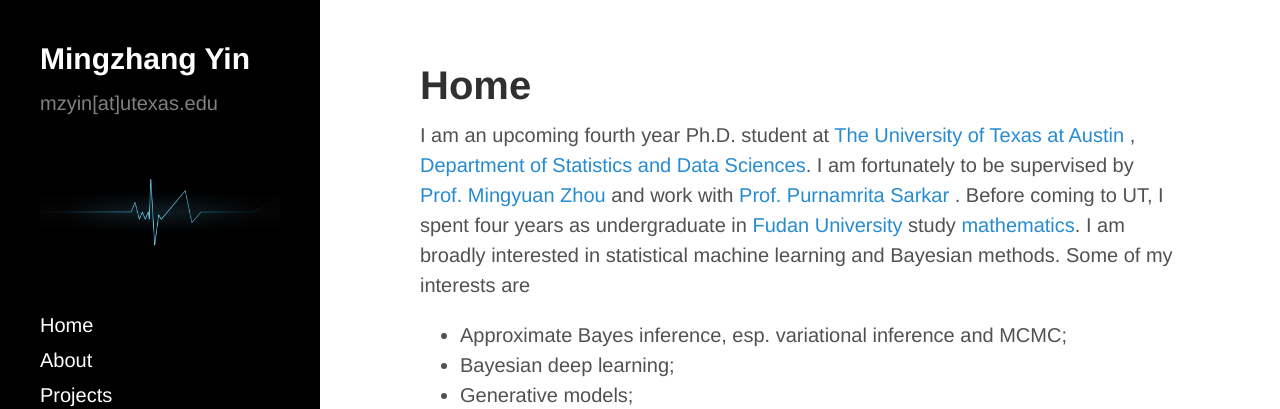
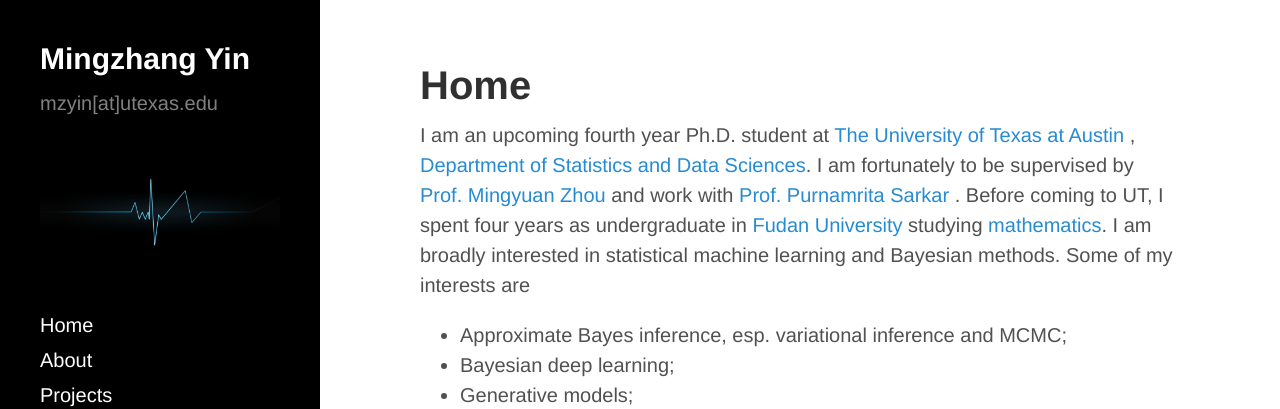
Before and after one commit to mingzhang-yin/mingzhang-yin.github.io, a Jekyll site: the page built from index.md, in a window 1280 px wide. Shown: the top 409 px of the page. Built offline with Jekyll 4.4.1, drawn with Linux system fonts in a browser that asks for light colours; nearby versions of some CDN libraries.

Commit message:
Update index.md

```diff
--- a/index.md
+++ b/index.md
@@ -12,7 +12,7 @@
   <p>
   I am an upcoming fourth year Ph.D. student at
   <a href="https://www.utexas.edu">The University of Texas at Austin</a> , <a href="https://stat.utexas.edu">Department of Statistics and Data Sciences</a>. I am fortunately to be supervised by
-  <a href="https://mingyuanzhou.github.io">Prof. Mingyuan Zhou</a> and work with   <a href="https://psarkar.github.io"> Prof. Purnamrita Sarkar </a>.  Before coming to UT, I spent four years as undergraduate in <a href="http://www.fudan.edu.cn/en/"> Fudan University</a> study <a href="http://math.fudan.edu.cn/en/Data/List/CollegeProfile"> mathematics</a>.
+  <a href="https://mingyuanzhou.github.io">Prof. Mingyuan Zhou</a> and work with   <a href="https://psarkar.github.io"> Prof. Purnamrita Sarkar </a>.  Before coming to UT, I spent four years as undergraduate in <a href="http://www.fudan.edu.cn/en/"> Fudan University</a> studying <a href="http://math.fudan.edu.cn/en/Data/List/CollegeProfile"> mathematics</a>.
   I am broadly interested in statistical machine learning and Bayesian methods. Some of my interests are
   <p>
   <ul>
```
